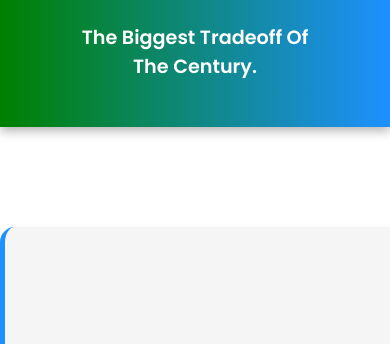
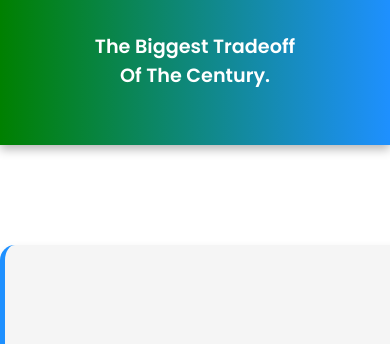
Before and after one commit to wesley878787/index-masters, a plain HTML site: page index.html in a window 390 px wide. Shown: the part 163-507 px from the top of the page. Drawn offline with Linux system fonts and the light colour scheme.

Commit message:
Update styles.css

```diff
--- a/styles.css
+++ b/styles.css
@@ -145,7 +145,7 @@ footer {
 
     h1 {
         font-size: 1.2rem;
-        padding: 9%;
+        padding: 12%;
     }
 
     nav {
```
